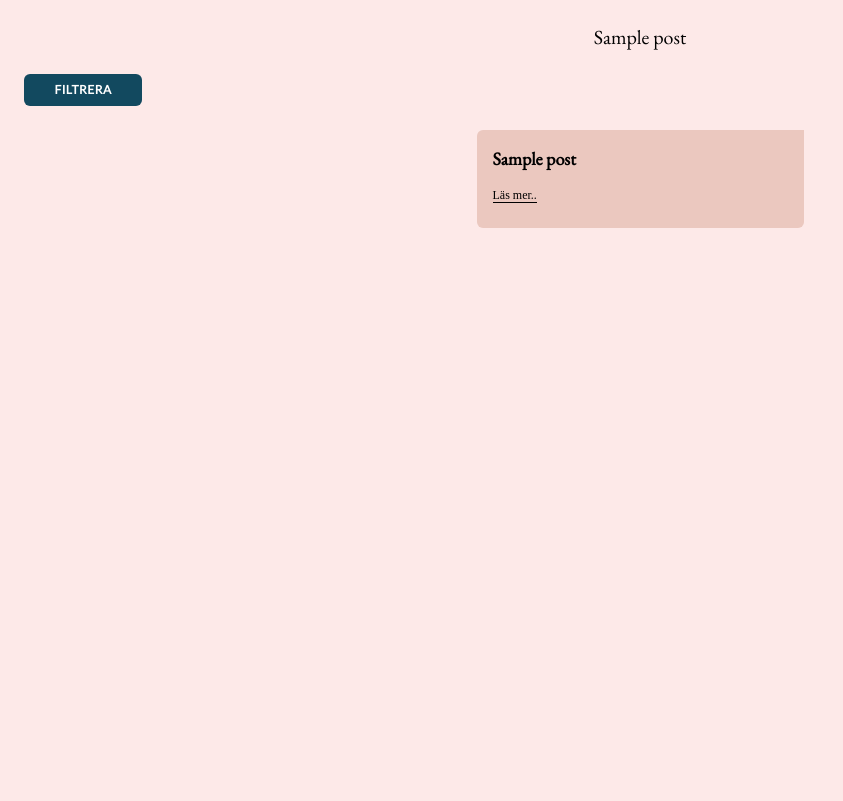
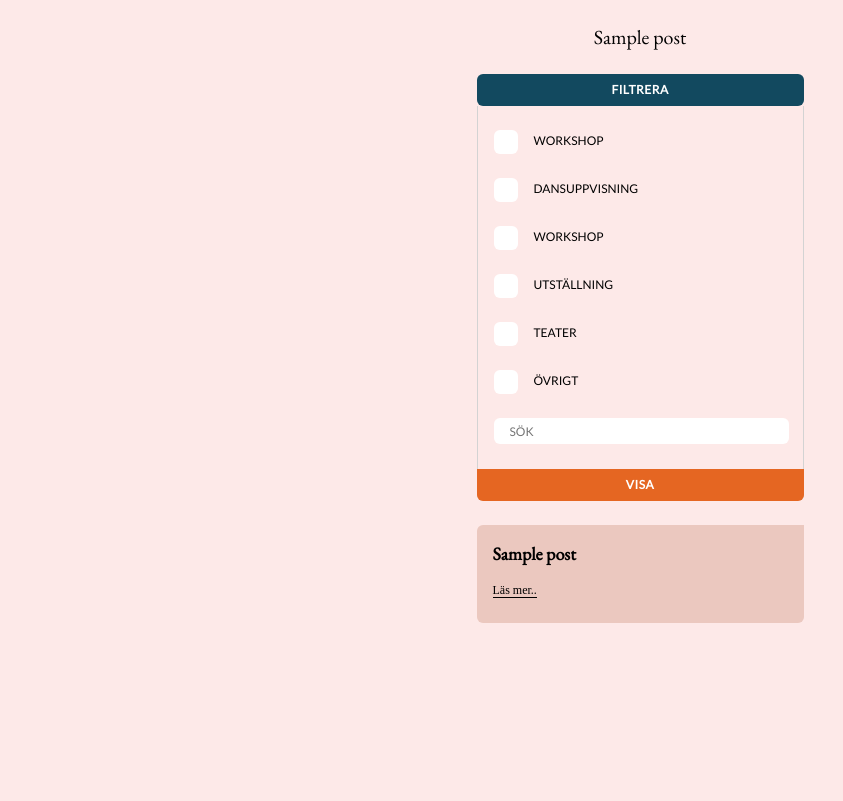
Before and after one commit to henricbjork/Gatenhielmska, a WordPress theme: the page made by public/themes/Gatenhielmska/page-templates/page-news.php in a window 1280 px wide. Shown: the part 55-856 px from the top of the page, without its empty margins (0-843 px from the left). Run offline with PHP 8.4 and a stand-in for WordPress, Linux system fonts and the light colour scheme; the site name, menu and one post (Sample post) are stand-ins, and other content is empty; style sheets or scripts are compiled from the project's sources.

Commit message:
Added filter css, and fixed buttons on news.

```diff
--- a/public/themes/Gatenhielmska/page-templates/page-news.php
+++ b/public/themes/Gatenhielmska/page-templates/page-news.php
@@ -8,8 +8,39 @@
 <section class="news-page">
 
     <h1 class="news-title"><?php the_title(); ?></h1>
+
     <div class="filter">
         <button class="news-filter">Filtrera</button>
+        <form class="filter-content">
+
+            <div class="checkboxes">
+                <input class="checkbox" type="checkbox" value="workshop">
+                <label class="checkbox-label" for="workshop">Workshop</label>
+            </div>
+            <div class="checkboxes">
+                <input class="checkbox" type="checkbox" value="dance">
+                <label class="checkbox-label" for="dance">Dansuppvisning</label>
+            </div>
+            <div class="checkboxes">
+                <input class="checkbox" type="checkbox" value="concert">
+                <label class="checkbox-label" for="concert">Workshop</label>
+            </div>
+            <div class="checkboxes">
+                <input class="checkbox" type="checkbox" value="exhibition">
+                <label class="checkbox-label" for="exhibition">Utställning</label>
+            </div>
+            <div class="checkboxes">
+                <input class="checkbox" type="checkbox" value="theater">
+                <label class="checkbox-label" for="theater">Teater</label>
+            </div>
+            <div class="checkboxes">
+                <input class="checkbox" type="checkbox" value="other">
+                <label class="checkbox-label" for="other">Övrigt</label>
+            </div>
+
+            <input class="filter-search-field" type="text" placeholder="Sök">
+            <button class="news-filter-show">Visa</button>
+        </form>
     </div>
 
     <?php $news = get_posts(['post_type' => 'news']); ?>
--- a/resources/styles/4-pages/_news.scss
+++ b/resources/styles/4-pages/_news.scss
@@ -19,17 +19,131 @@
 
     .filter{
         display:flex;
+        flex-direction: column;
+        align-items: center;
         width:-webkit-fill-available;
-        margin-left: 24px;
+
     }
         .news-filter{
-            width:118px;
+            width:327px;
             height:32px;
             background: $bluegreen;
             border:none;
             border-radius: 6px;
             color: white;
             margin-top:24px;
+            font-family: Lato;
+            font-style: normal;
+            font-weight: bold;
+            font-size: 12px;
+            line-height: 14px;
+            text-align: center;
+            letter-spacing: 0.04em;
+            text-transform: uppercase;
+        }
+
+        .filter-content{
+            display:flex;
+            flex-direction:column;
+            position:relative;
+            border-bottom-right-radius: 6px;
+            border-bottom-left-radius: 6px;
+            height:395px;
+            width: 327px;
+            border-right:1px solid lightgrey;
+            border-left:1px solid lightgrey;
+
+
+               .checkboxes{
+                display:flex;
+                align-items: center;
+                margin: 24px 16px 0px 16px;
+
+
+                .checkbox{
+                    position:absolute;
+                    opacity:0;
+                    z-index:2;
+                    height:24px;
+                    width:24px;
+                    border-radius:6px;
+
+                    & + label{
+                        position: relative;
+                        cursor: pointer;
+                        padding:0;
+                    }
+                    & + label:before{
+                        content: '';
+                        margin-right:16px;
+                        display:inline-block;
+                        vertical-align: middle;
+                        width:24px;
+                        height:24px;
+                        background:white;
+                        border-radius:6px;
+                    }
+                    &:hover + label:before{
+                        background:$orange;
+                    }
+                    &:focus + label:before {
+                        box-shadow: 0 0 0 3px rgba(0, 0, 0, 0.12);
+                      }
+                    &:checked + label:before {
+                        background:$orange;
+                      }
+                      &:checked + label:after {
+                        content: '';
+                        position: absolute;
+                        left: 7px;
+                        top: 11px;
+                        background: white;
+                        width: 2px;
+                        height: 2px;
+                        box-shadow:
+                          2px 0 0 white,
+                          4px 0 0 white,
+                          4px -2px 0 white,
+                          4px -4px 0 white,
+                          4px -6px 0 white,
+                          4px -8px 0 white;
+                        transform: rotate(45deg);
+                      }
+                    }
+
+                    .checkbox-label{
+                        font-family: Lato;
+                        text-transform:uppercase;
+                        font-size:12px;
+                    }
+                }
+                }
+
+            .filter-search-field{
+                width:295px;
+                height:26px;
+                border:none;
+                border-radius: 6px;
+                margin:24px 16px;
+                background:white;
+                font-family: Lato;
+                text-transform:uppercase;
+                font-size:12px;
+                padding-left:16px;
+            }
+        }
+
+        .news-filter-show{
+            position:absolute;
+            bottom:0;
+            left:-1px;
+            width:327px;
+            height:32px;
+            background: $orange;
+            border:none;
+            border-bottom-right-radius: 6px;
+            border-bottom-left-radius: 6px;
+            color: white;
             font-family: Lato;
             font-style: normal;
             font-weight: bold;
@@ -115,5 +229,3 @@
 
             }
         }
-
-};
```
Also changed, not shown: resources/scripts/app.js (+15 -13 lines).
